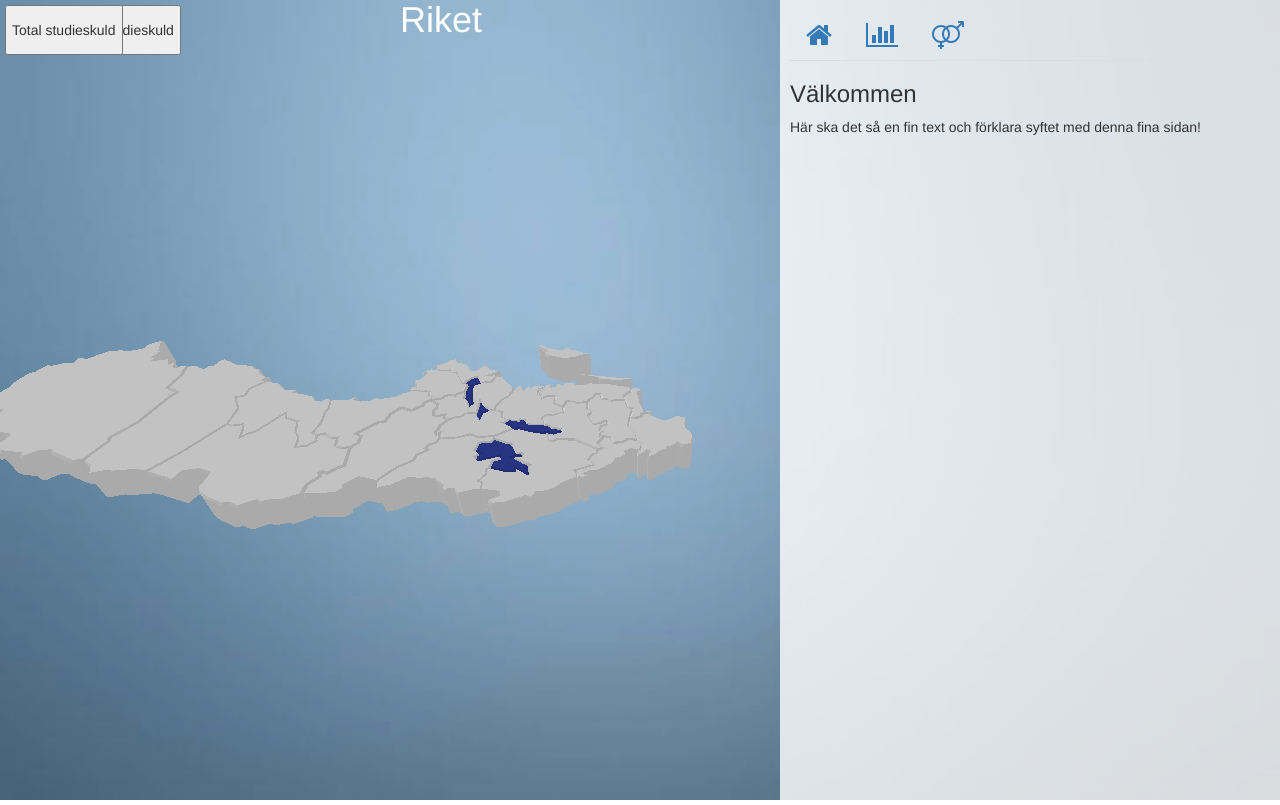
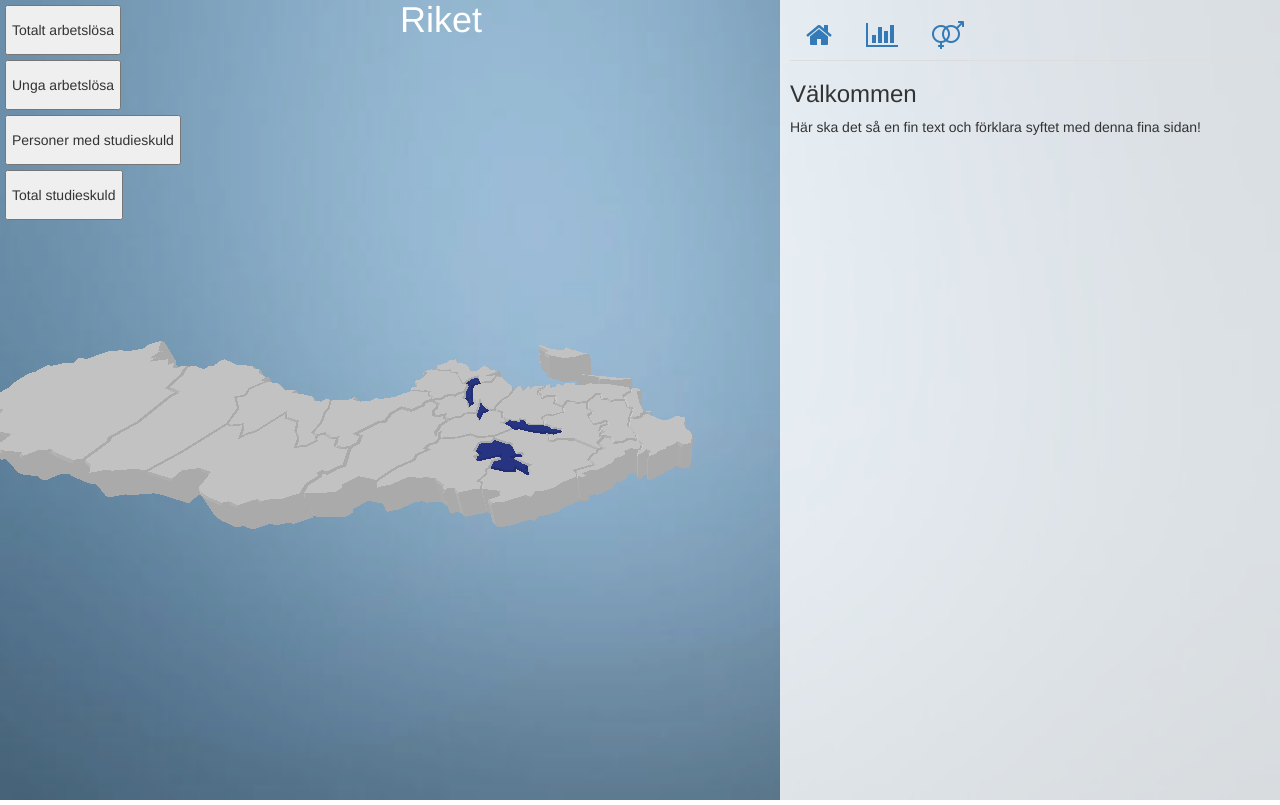
Before and after one commit to sofiekhullar/arbetslos, a plain HTML site: page index.html in a window 1280 px wide. Drawn offline with nearby package versions, Linux system fonts and the light colour scheme; animation ran at ten frames a second.

Commit message:
knappar är med, fungerar snart

```diff
--- a/css/map_buttons.css
+++ b/css/map_buttons.css
@@ -4,3 +4,19 @@
 	margin: 5px;
 	padding: 5px;
 }
+
+#btn_map_1{
+	top: 0px;
+}
+
+#btn_map_2{
+	top: 55px;
+}
+
+#btn_map_3{
+	top: 110px;
+}
+
+#btn_map_4{
+	top: 165px;
+}
```
